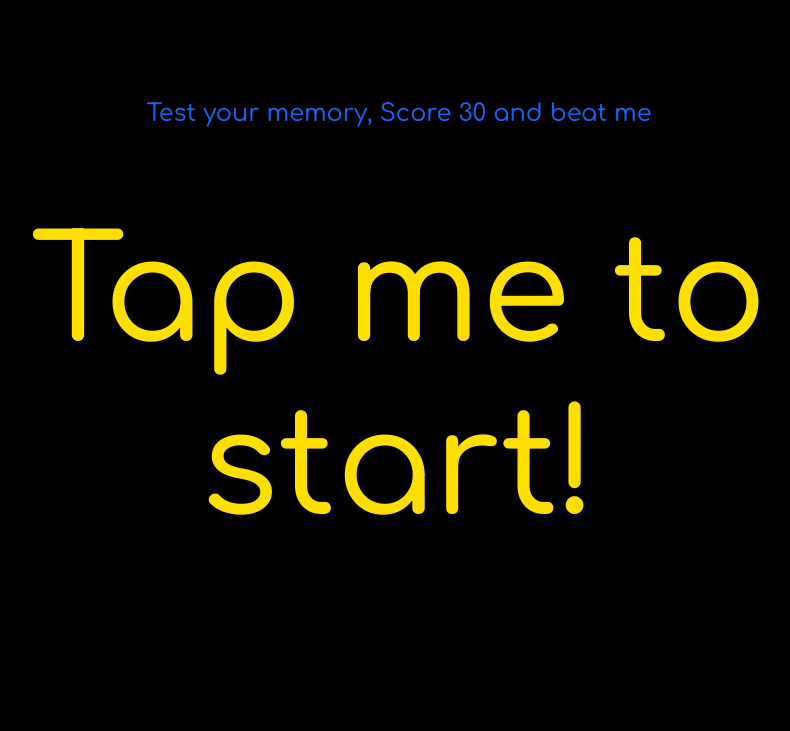
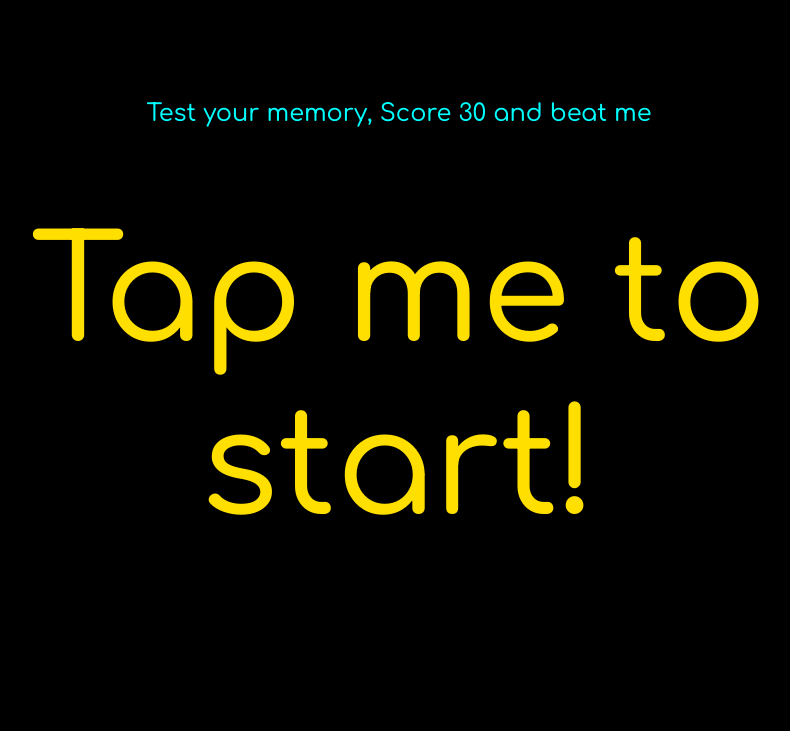
Before and after one commit to foadhussain/simons, a plain HTML site: page index.html in a window 1280 px wide. Shown: the top 731 px of the page, without its empty margins (241-1031 px from the left). Drawn offline with nearby package versions, Linux system fonts and the light colour scheme.

Commit message:
Update style.css

```diff
--- a/style.css
+++ b/style.css
@@ -24,7 +24,7 @@ h2{
 
 h4{
 	font-family: 'Comfortaa', cursive;
-	color: #1464F4 ;
+	color:#00FFFF;
 	text-align: center;
 
 }
```
